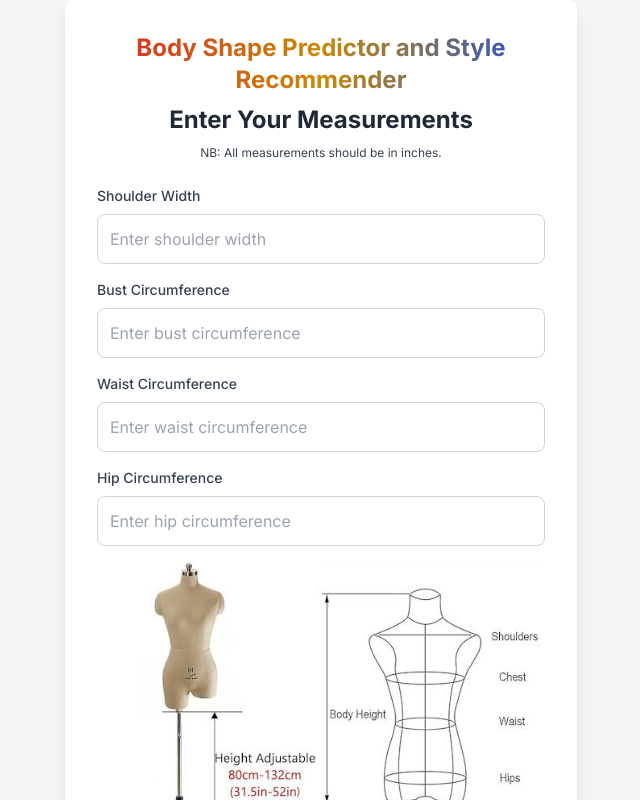
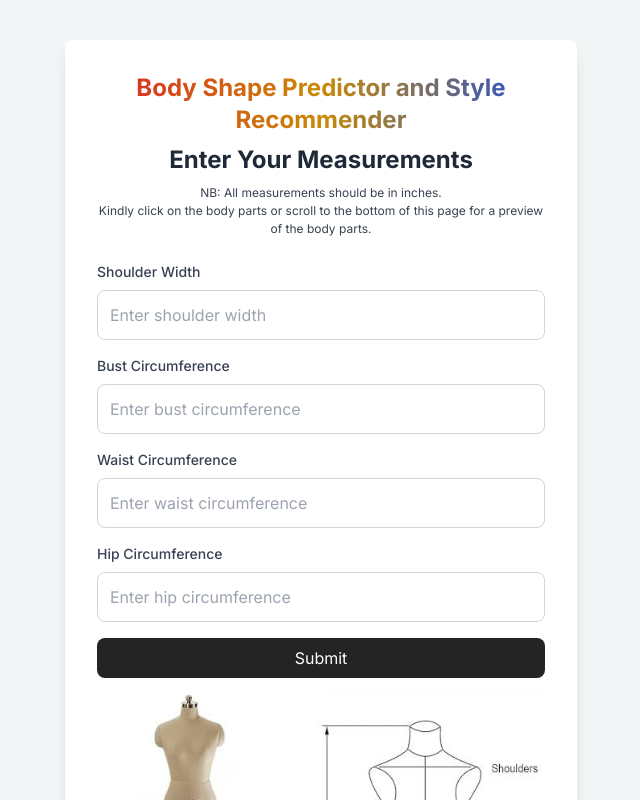
Before and after one commit to GSM-Godwin/bodyshape-predicor, a Next.js app: page / in a window 1280 px wide. Shown: the top 800 px of the page, without its empty margins (319-959 px from the left). Built offline with nearby package versions, Linux system fonts and the light colour scheme.

Commit message:
metadata

```diff
--- a/app/globals.css
+++ b/app/globals.css
@@ -14,6 +14,11 @@
   }
 }
 
+html {
+  scroll-behavior: smooth;
+  scrollbar-width: none;
+}
+
 body {
   color: var(--foreground);
   background: var(--background);
--- a/components/MeasurementForm.tsx
+++ b/components/MeasurementForm.tsx
@@ -32,14 +32,16 @@ const MeasurementForm = () => {
   };
 
   return (
-    <form onSubmit={handleSubmit} className="bg-white p-8 rounded-lg shadow-lg max-w-lg mx-auto">
+    <form onSubmit={handleSubmit} className="bg-white p-8 rounded-lg shadow-lg max-w-lg mx-auto my-2 md:my-5 lg:my-10">
       <h1 className='text-2xl font-bold mb-2 text-center text-transparent bg-clip-text bg-gradient-to-r from-red-600 via-yellow-600 to-blue-700'>Body Shape Predictor and Style Recommender</h1>
       <h2 className="text-2xl font-bold mb-2 text-center text-gray-800">Enter Your Measurements</h2>
-      <p className='italic text-gray-700 text-center mb-6 text-[12px]'>NB: All measurements should be in inches.</p>
+      <p className='italic text-gray-700 text-center mb-6 text-[12px]'>NB: All measurements should be in inches. <br /> Kindly click on the body parts or scroll to the bottom of this page for a preview of the body parts.</p>
 
       <div className="space-y-4">
         <div>
-          <label className="block text-sm font-medium text-gray-700 mb-2">Shoulder Width</label>
+          <a href="#image">
+            <label className="block text-sm font-medium text-gray-700 mb-2 cursor-pointer">Shoulder Width</label>
+          </a>
           <input
             type="number"
             name="shoulderWidth"
@@ -52,7 +54,9 @@ const MeasurementForm = () => {
           />
         </div>
         <div>
-          <label className="block text-sm font-medium text-gray-700 mb-2">Bust Circumference</label>
+          <a href="#image">
+            <label className="block text-sm font-medium text-gray-700 mb-2 cursor-pointer">Bust Circumference</label>
+          </a>
           <input
             type="number"
             name="bustCircumference"
@@ -65,7 +69,9 @@ const MeasurementForm = () => {
           />
         </div>
         <div>
-          <label className="block text-sm font-medium text-gray-700 mb-2">Waist Circumference</label>
+          <a href="#image">
+            <label className="block text-sm font-medium text-gray-700 mb-2 cursor-pointer">Waist Circumference</label>
+          </a>
           <input
             type="number"
             name="waistCircumference"
@@ -78,7 +84,9 @@ const MeasurementForm = () => {
           />
         </div>
         <div>
-          <label className="block text-sm font-medium text-gray-700 mb-2">Hip Circumference</label>
+          <a href="#image">
+            <label className="block text-sm font-medium text-gray-700 mb-2 cursor-pointer">Hip Circumference</label>
+          </a>
           <input
             type="number"
             name="hipCircumference"
@@ -90,19 +98,20 @@ const MeasurementForm = () => {
             required
           />
         </div>
+        <button
+          type="submit"
+          className="w-ful py-2 px-4 rounded-lg btn-submit transition-colors"
+        >
+          Submit
+        </button>
         <Image
           src={Measurement}
           alt='measurement'
           loading='lazy'
           placeholder='blur'
           className='mt-5'
+          id='image'
         />
-        <button
-          type="submit"
-          className="w-ful py-2 px-4 rounded-lg btn-submit transition-colors"
-        >
-          Submit
-        </button>
       </div>
     </form>
   );
```
